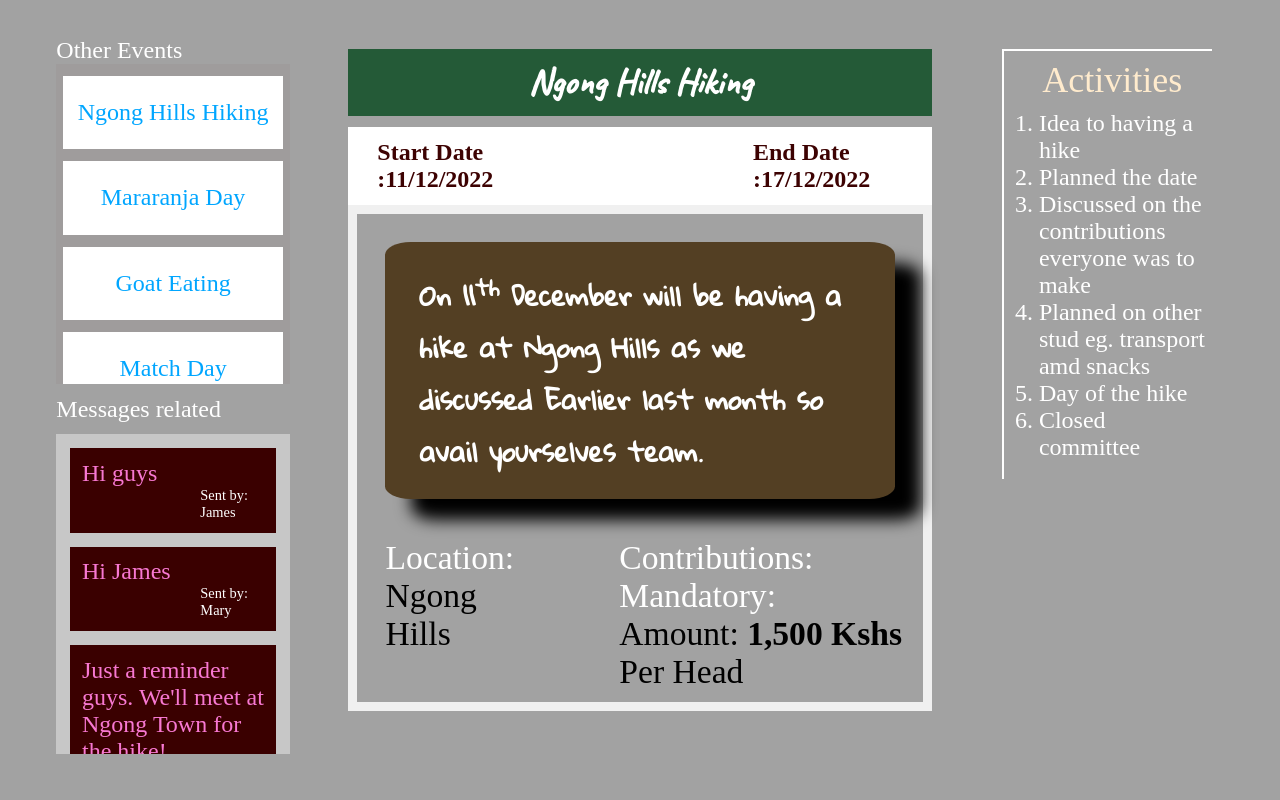
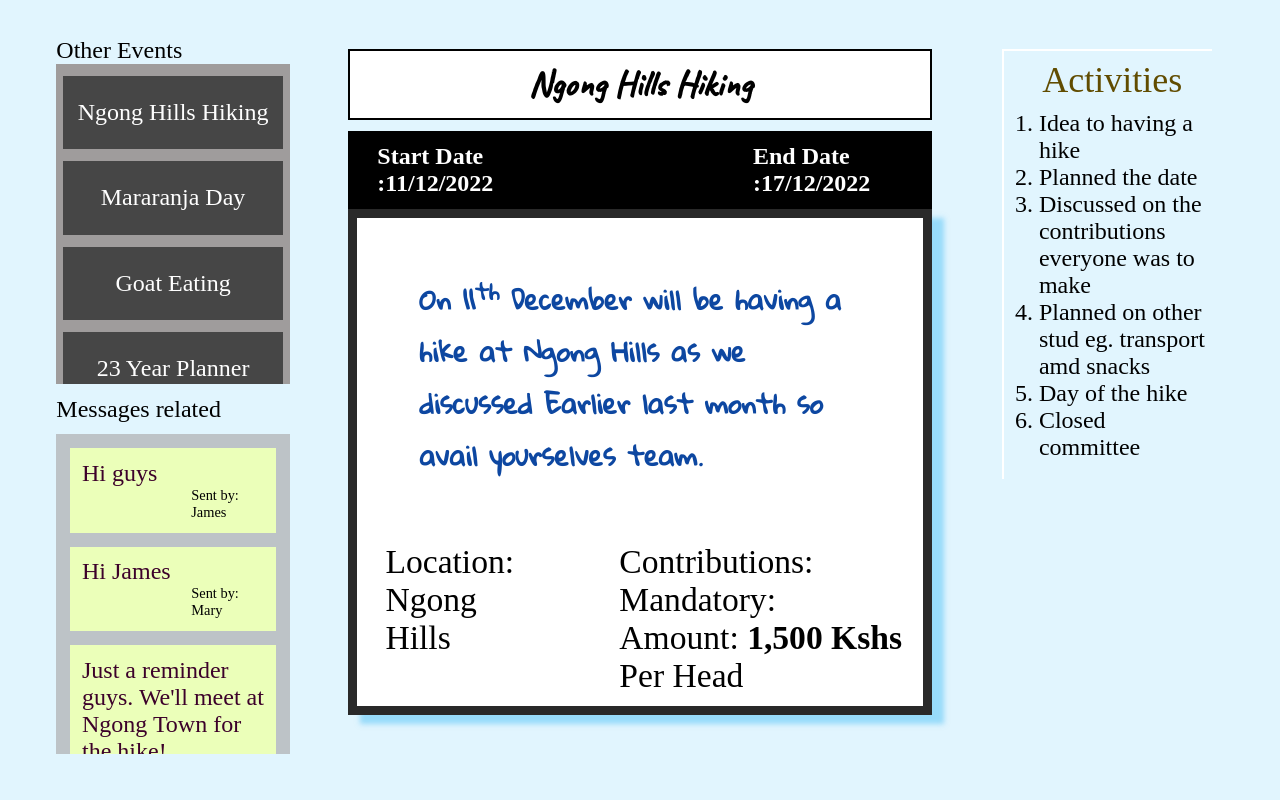
Before and after one commit to MacKibe/eventsTemp, a plain HTML site: page index.html in a window 1280 px wide. Drawn offline with Linux system fonts and the light colour scheme.

Commit message:
created new version for the events templte with different color theme.

```diff
--- a/index.html
+++ b/index.html
@@ -13,8 +13,8 @@
             body {
                 width: 95%;
                 margin: 1% auto;
-                background-color: rgb(162, 162, 162);
-                color: #fff;
+                background-color: rgb(225, 245, 254);
+                color: rgb(0, 0, 0);
                 font-size: 150%;
                 overflow-y: scroll;
             }
@@ -24,7 +24,8 @@
                 text-align: center;
                 margin: 2% 0;
                 padding: 1.8% 0;
-                background-color: rgba(2, 71, 26, 0.781);
+                background-color: rgba(255, 255, 255);
+                border: 2px solid rgba(0, 0, 0);
                 font-family: 'Caveat', cursive;
             }
 
@@ -53,11 +54,11 @@
             .eventLists a {
                 display: block;
                 text-decoration: none;
-                background-color: rgb(255, 255, 255);
+                background-color: rgb(70, 70, 70);
                 margin: 5% 3%;
                 padding: 10% 4%;
                 text-align: center;
-                color: rgb(0, 166, 255);
+                color: rgb(254, 254, 254);
             }
 
             .eventLists a:visited {
@@ -68,40 +69,41 @@
                 display: flex;
                 gap: 42%;
                 padding: 2% 5%;
-                background-color: #fff;
-                color: rgb(61, 2, 2);
+                background-color: rgb(0, 0, 0);
+                color: rgb(255, 255, 255);
                 font-weight: 600;
             }
 
             .eventsDetails {
                 display: flex;
                 flex-direction: column;
-                border: 9px solid rgba(255, 255, 255, 0.84);
+                border: 9px solid rgba(0, 0, 0, 0.84);
+                background-color: rgb(255, 255, 255);
+                box-shadow: 12px 9px 5px rgba(79,194,247,0.5);
             }
 
             .eventsDetails P {
                 margin: 5%;
-                background-color: rgb(83, 63, 35);
+                /* background-color: rgb(83, 63, 35); */
                 font-size: 110%;
                 font-weight: 600;
                 border-radius: 5%;
                 padding: 4% 6%;
-                color: rgb(255, 255, 255);
-                box-shadow: 26px 21px 16px rgb(0, 0, 0);
+                color: rgb(13, 71, 161);
                 font-family: 'Gloria Hallelujah', cursive;
             }
 
             .messo {
-                background-color: rgba(255, 255, 255, 0.395);
+                background-color:#BDC3C7;
                 overflow-y: scroll;
                 height: 40vh;
                 margin-top: 5%;
             }
 
             .messo div {
-                background-color: rgb(58, 0, 0);
+                background-color: rgb(235, 255, 185);
                 padding: 5%;
-                color: rgb(248, 120, 210);
+                color: rgb(60, 1, 42);
                 margin: 6%;
                 display: flex;
                 gap: 15%;
@@ -110,8 +112,8 @@
 
             .messo section {
                 font-size: 60%;
-                color: #fff;
-                margin-left: 65%;
+                color: rgb(0, 0, 0);
+                margin-left: 60%;
             }
 
             .contributions {
@@ -140,7 +142,7 @@
             }
 
             .activities p {
-                color: blanchedalmond;
+                color: rgb(97, 76, 0);
                 margin: 5% 2%;
                 font-size: 150%;
             }
@@ -162,8 +164,8 @@
                         <a href="index.html">Ngong Hills Hiking</a>
                         <a href="1.html">Mararanja Day</a>
                         <a href="2.html">Goat Eating</a>
-                        <a href="3.html">Match Day</a>
-                        <a href="4.html">Kim's Wedding</a>
+                        <a href="3.html">23 Year Planner</a>
+                        <a href="4.html">Kaniu's Wedding at Deliverance Church</a>
                     </div>
                 </div>
                 <div class="messages">
```
